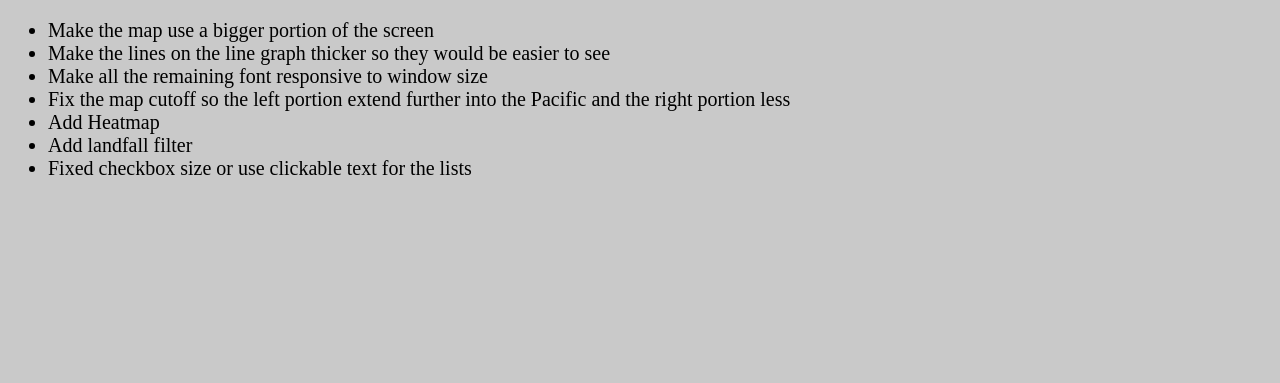
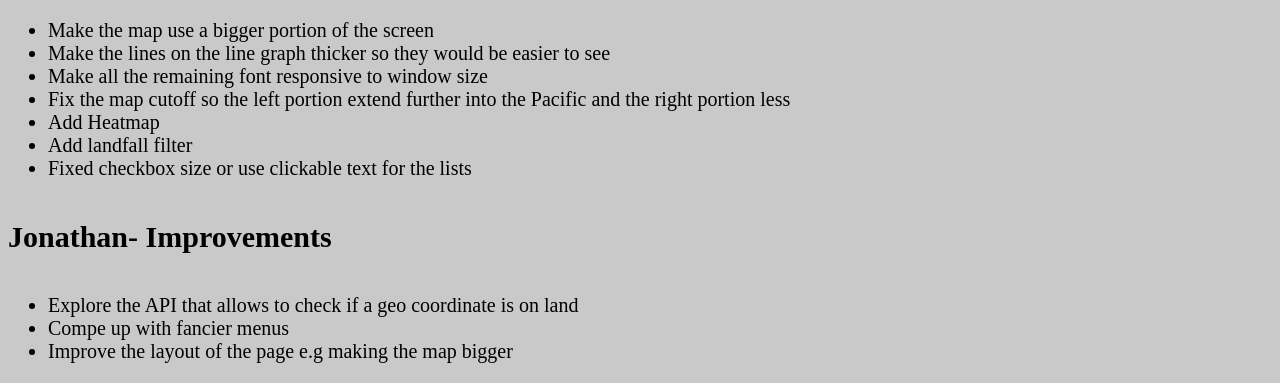
Before and after one commit to Gordon93/CS424HW2, a plain HTML site: page improvements.html in a window 1280 px wide. Shown: the part 621-1004 px from the top of the page. Before the commit the page ends 821 px from the top, so only its background shows below. Drawn offline with Linux system fonts and the light colour scheme.

Commit message:
added improvements

```diff
--- a/improvements.html
+++ b/improvements.html
@@ -48,6 +48,18 @@
 
     </div>
 
+        <div id="Jonathan">
+        <h4 style="font-size: 30px">Jonathan- Improvements</h4>
+        <p style="font-size: 20px">
+        <ul style="font-size: 20px">
+            <li>Explore the API that allows to check if a geo coordinate is on land</li>
+            <li>Compe up  with fancier menus</li>
+            <li>Improve the layout of the page e.g making the map bigger</li>
+        </ul>
+        </p>
+
+    </div>
+
 
 	</body>
 </html>
```
Also changed, not shown: app.html (+0 -2 lines).
